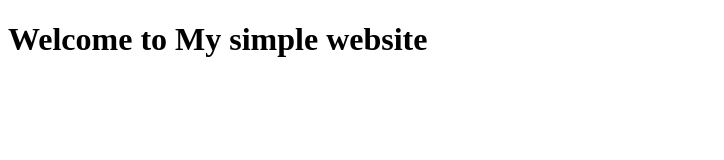
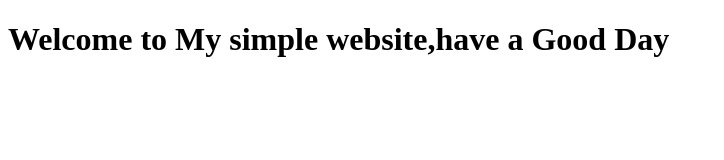
Before and after one commit to Ambikajalihal/DEMO_15, a plain HTML site: page docs/index.html in a window 1280 px wide. Shown: the whole page, without its empty margins (0-724 px from the left). Drawn offline with Linux system fonts and the light colour scheme.

Commit message:
Last Commit

```diff
--- a/docs/index.html
+++ b/docs/index.html
@@ -5,6 +5,6 @@
     <title>My simple website</title>
 </head>
 <body>
-      <h1>Welcome to My simple website</h1>
+      <h1>Welcome to My simple website,have a Good Day</h1>
 </body>
 </html>
```
Also changed, not shown: src/main/resources/index.html (+1 -1 lines).
